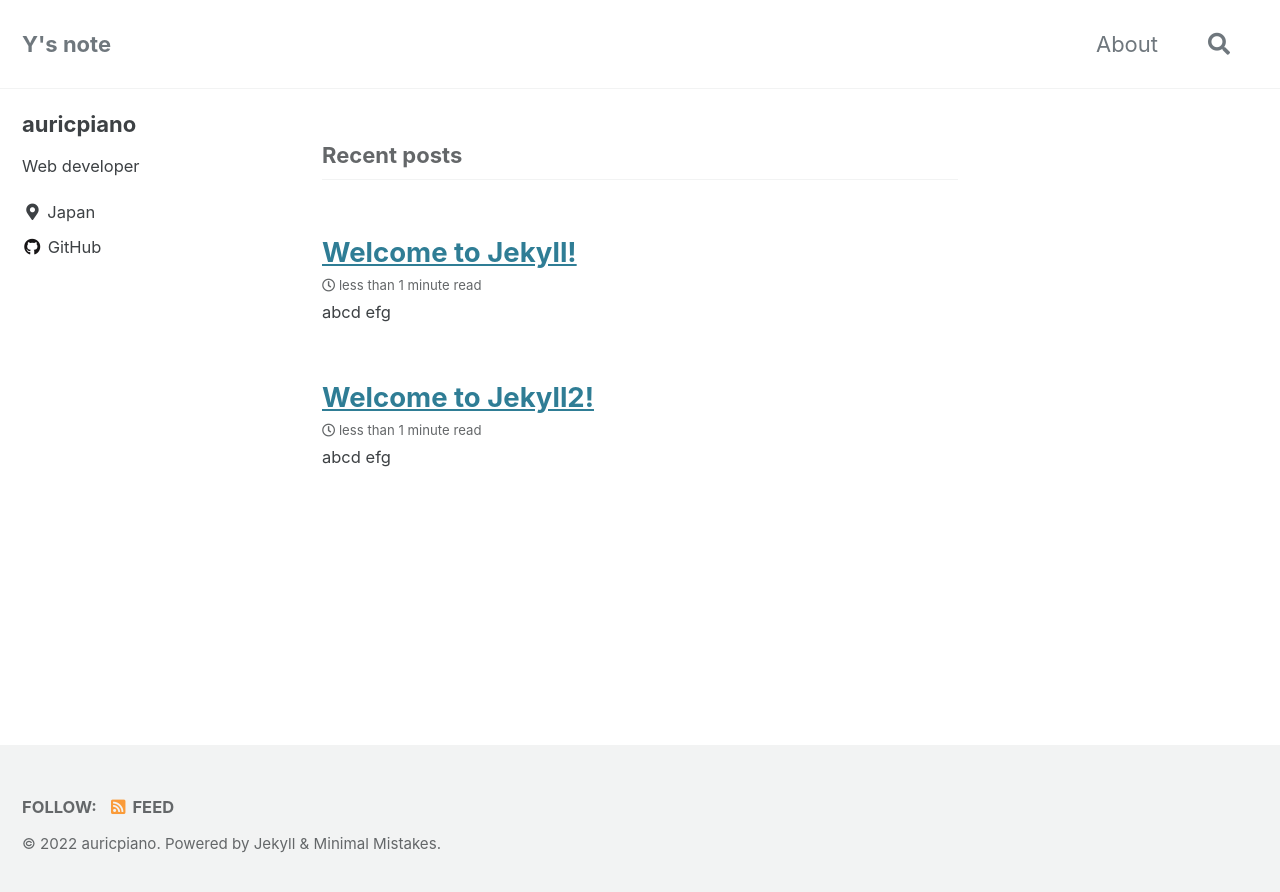
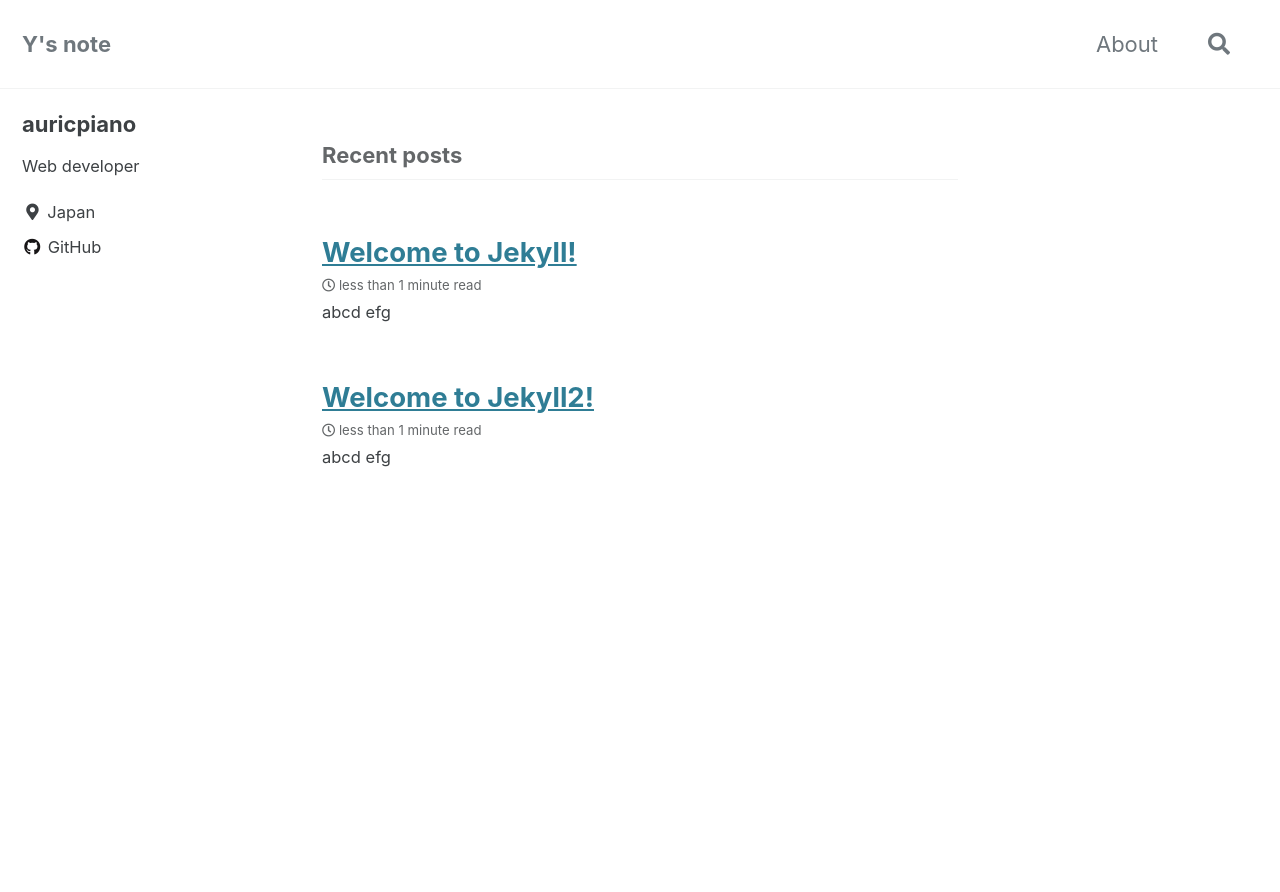
Before and after one commit to auricpiano/auricpiano.github.io, a Jekyll site: the page built from index.html, in a window 1280 px wide. Shown: the top 892 px of the page. Built offline with Jekyll 4.4.1, drawn with Linux system fonts in a browser that asks for light colours; cached includes are drawn as plain includes; the list of posts is cut into pages by our own code.

Commit message:
Hide footer

```diff
--- a/_layouts/default.html
+++ b/_layouts/default.html
@@ -29,13 +29,6 @@
       </div>
     {% endif %}
 
-    <div id="footer" class="page__footer">
-      <footer>
-        {% include footer/custom.html %}
-        {% include_cached footer.html %}
-      </footer>
-    </div>
-
     {% include scripts.html %}
 
   </body>
```
